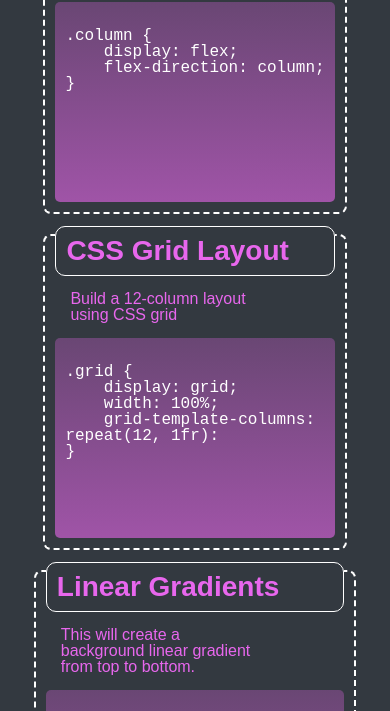
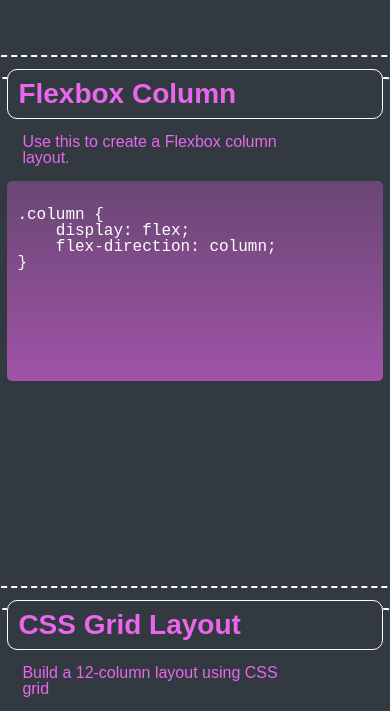
Before and after one commit to branchwag/Module2-CSSPage, a plain HTML site: page index.html in a window 390 px wide. Shown: the part 731-1442 px from the top of the page. Drawn offline with Linux system fonts and the light colour scheme.

Commit message:
changes layout to grid

```diff
--- a/assets/styles.css
+++ b/assets/styles.css
@@ -22,7 +22,7 @@ main {
 }
 
 h1 {
-    color: #e867ed;
+    color: var(--lightcolor);
     font-size: 2.5em;
     margin: 5px;
     font-weight: bold;
@@ -37,9 +37,11 @@ main p {
 }
 
 .container {
-    display: flex;
+    /* display: flex;
     flex-wrap: wrap;
-    justify-content: center;
+    justify-content: center; */
+    display: grid;
+    grid-template-columns: repeat(3,1fr);
 }
 
 
@@ -67,7 +69,7 @@ main p {
 }
 
 .cardheader h2 {
-    color: #e867ed;
+    color: var(--lightcolor);
     font-size: 1.75em;
     font-weight: bolder;
     border: 1px solid #fff;
@@ -103,6 +105,7 @@ main p {
 
 footer {
     text-align: center;
+    /* display: flex; */
 }
 
 footer h3 {
@@ -139,15 +142,27 @@ code::selection {
 /* media query to change the width of the cards so they split into two columns at 992px or smaller*/
 
 @media screen and (max-width: 992px) {
-    .card {
-      width: 50%;
+    .container {
+        /* display: flex;
+        flex-wrap: wrap;
+        justify-content: center;
+        width: 50%; */
+        display: grid;
+        grid-template-columns: repeat(2,1fr);
+        /* width: 100%; */
     }
   }
 
   /* media query to change the width of the cards so they are stacked on top of each other at 768px or smaller */
 
   @media screen and (max-width: 768px) {
-    .card {
-      width: 100%;
+    .container {
+        /* display: flex;
+        flex-wrap: wrap;
+        justify-content: center;
+        width: 100%; */
+        display: flex;
+        flex-direction: column;
+
     }
   }
```
Also changed, not shown: index.html (+3 -2 lines).
